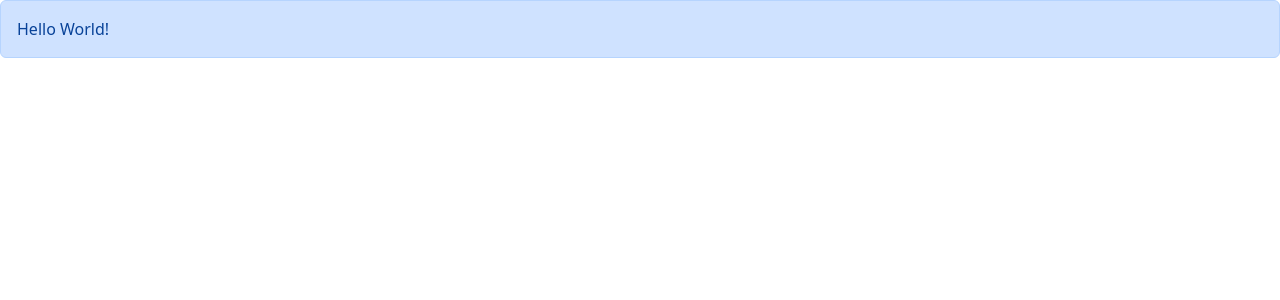
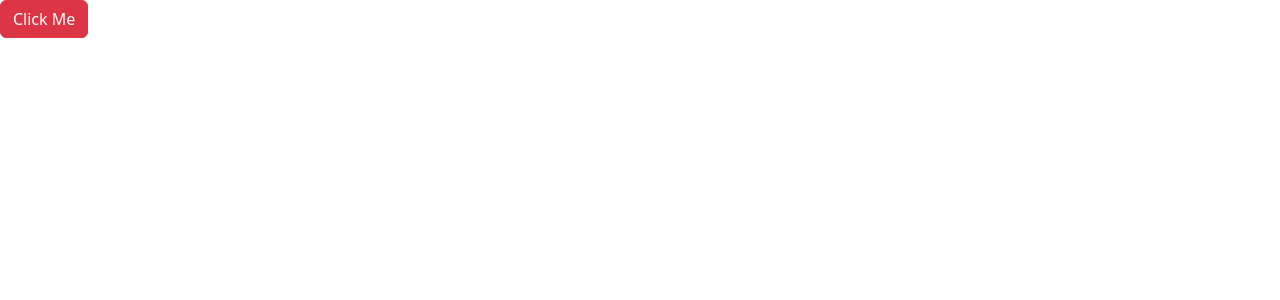
Before and after one commit to HR-Fahim/React-Practice-Code, a React (Vite) app in the folder react-app/: page / in a window 1280 px wide. Shown: the top 300 px of the page. Built offline with nearby package versions, Linux system fonts and the light colour scheme.

Commit message:
refactor: Update App component to use Button instead of Alert

```diff
--- a/react-app/src/App.tsx
+++ b/react-app/src/App.tsx
@@ -1,4 +1,4 @@
-import Alert from "./components/Alert";
+import Button from "./components/Button";
 
 function App() {
   //JSX: JavaScript XML
@@ -16,10 +16,16 @@ function App() {
     //   />
     // </div>
 
+    // <div>
+    //   <Alert>
+    //     <span>Hello World!</span>
+    //   </Alert>
+    // </div>
+
     <div>
-      <Alert>
-        <span>Hello World!</span>
-      </Alert>
+      <Button color="danger" onClick={() => console.log("clicked")}>
+        Click Me
+      </Button>
     </div>
   );
 }
--- /dev/null
+++ b/react-app/src/components/Button.tsx
@@ -0,0 +1,16 @@
+import { ReactNode } from "react";
+
+interface ButtonProps {
+  children: ReactNode;
+  color?: "primary" | "secondary" | "success" | "danger";
+  onClick: () => void;
+}
+const Button = ({ children, onClick, color = "primary" }: ButtonProps) => {
+  return (
+    <button className={"btn btn-" + color} onClick={onClick}>
+      {children}
+    </button>
+  );
+};
+
+export default Button;
```
